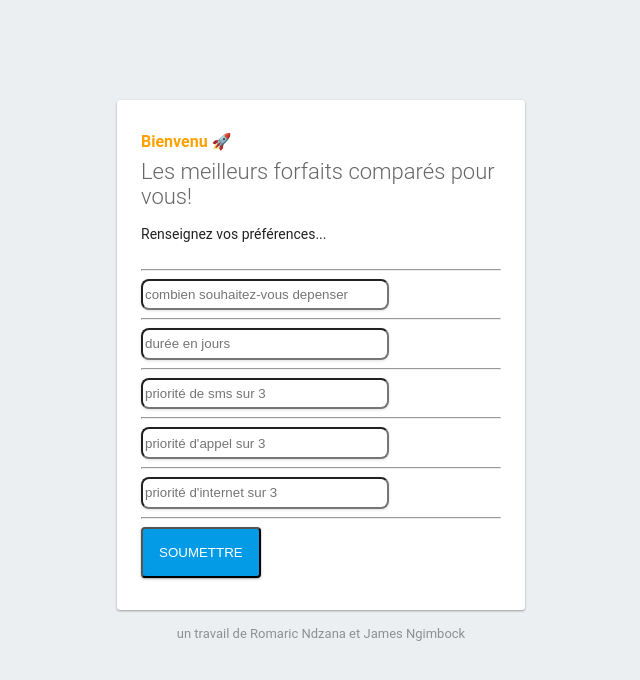
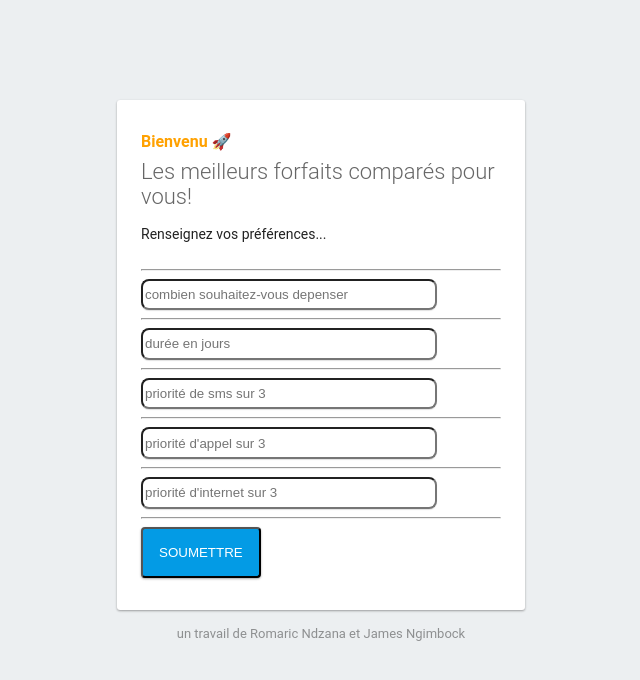
Before and after one commit to JamesAlaric/forfaitchooser, a website: page public/index.html in a window 1280 px wide. Shown: the whole page, without its empty margins (319-959 px from the left). Drawn offline with Linux system fonts and the light colour scheme; some packages are replaced by stand-ins of ours.

Commit message:
Update index.html

```diff
--- a/public/index.html
+++ b/public/index.html
@@ -32,7 +32,7 @@
       #message p { line-height: 140%; margin: 16px 0 24px; font-size: 14px; }
       #message button { display: block; text-align: center; background: #039be5; text-transform: uppercase; text-decoration: none; color: white; padding: 16px; border-radius: 4px; }
       #message, #message button { box-shadow: 0 1px 3px rgba(0,0,0,0.12), 0 1px 2px rgba(0,0,0,0.24); }
-      #message input { height: 1.6rem; width: 15rem; box-shadow: 0 1px 3px rgba(0,0,0,0.12); border-radius: 0.5rem; }
+      #message input { height: 1.6rem; width: 18rem; box-shadow: 0 1px 1px rgba(0,0,0,0.12); border-radius: 0.5rem; }
       #load { color: rgba(0,0,0,0.4); text-align: center; font-size: 13px; }
       @media (max-width: 600px) {
         body, #message { margin-top: 0; background: white; box-shadow: none; }
```
